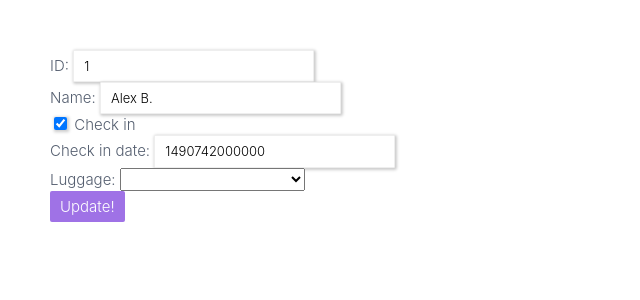
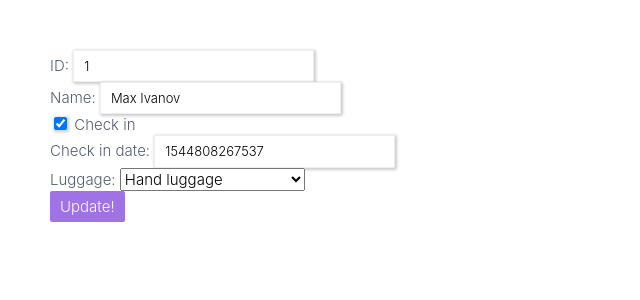
Before and after one commit to chat-du-cheshire/ultimate-ng, an Angular app: page / in a window 1280 px wide. Shown: the top 300 px of the page, without its empty margins (0-640 px from the left). Built offline with nearby package versions, Linux system fonts and the light colour scheme; data requests are answered from the project's data file.

Commit message:
Lesson: ngSubmit and stateless @Output

```diff
--- a/db.json
+++ b/db.json
@@ -2,10 +2,10 @@
   "passengers": [
     {
       "id": 1,
-      "fullname": "Alex B.",
+      "fullname": "Max Ivanov",
       "checkedIn": true,
-      "checkInDate": 1490742000000,
-      "children": null
+      "baggage": "hand-only",
+      "checkInDate": 1544808267537
     },
     {
       "id": 2,
--- a/src/app/passenger-dashboard/components/passenger-form/passenger-form.component.html
+++ b/src/app/passenger-dashboard/components/passenger-form/passenger-form.component.html
@@ -1,4 +1,4 @@
-<form #form="ngForm">
+<form #form="ngForm" (ngSubmit)="update(form.value, form.valid)">
   <div>
     ID: <input type="number" name="id" #id="ngModel" [ngModel]="detail?.id" [required]="true" [minLength]="1">
     <div *ngIf="id.errors?.required && id.dirty" class="error">ID required</div>
--- a/src/app/passenger-dashboard/components/passenger-form/passenger-form.component.ts
+++ b/src/app/passenger-dashboard/components/passenger-form/passenger-form.component.ts
@@ -11,7 +11,7 @@ export class PassengerFormComponent implements OnInit {
 
   @Input() detail: Passenger;
 
-  @Output() onCheckIn = new EventEmitter<boolean>();
+  @Output() onUpdate = new EventEmitter<Passenger>();
 
   baggage: Baggage[] = [{
     key: 'none',
@@ -33,9 +33,15 @@ export class PassengerFormComponent implements OnInit {
   ngOnInit() {
   }
 
-  checkInChange(checkIn: boolean) {
-    if (checkIn) {
-      this.onCheckIn.emit(checkIn);
+  update(value: Passenger, isValid: boolean) {
+    if (isValid) {
+      this.onUpdate.emit(value);
+    }
+  }
+
+  checkInChange(value) {
+    if (value) {
+      this.detail.checkInDate = Date.now();
     }
   }
 }
--- a/src/app/passenger-dashboard/components/passenger-viewer/passenger-viewer.component.html
+++ b/src/app/passenger-dashboard/components/passenger-viewer/passenger-viewer.component.html
@@ -1 +1 @@
-<passenger-form [detail]="passenger" (onCheckIn)="checkInChange($event)"></passenger-form>
+<passenger-form [detail]="passenger" (onUpdate)="onUpdate($event)"></passenger-form>
--- a/src/app/passenger-dashboard/components/passenger-viewer/passenger-viewer.component.ts
+++ b/src/app/passenger-dashboard/components/passenger-viewer/passenger-viewer.component.ts
@@ -18,11 +18,9 @@ export class PassengerViewerComponent implements OnInit {
     this.passengerSrv.getPassenger(1).subscribe((data: Passenger) => this.passenger = data);
   }
 
-  checkInChange(checkedIn) {
-    if (checkedIn) {
-      const checkInDate = Date.now();
-      this.passenger = {...this.passenger, checkedIn, checkInDate};
-    }
+  onUpdate(passenger) {
+    this.passengerSrv.updatePassenger(passenger)
+      .subscribe((result) => this.passenger = result);
   }
 
 }
```
